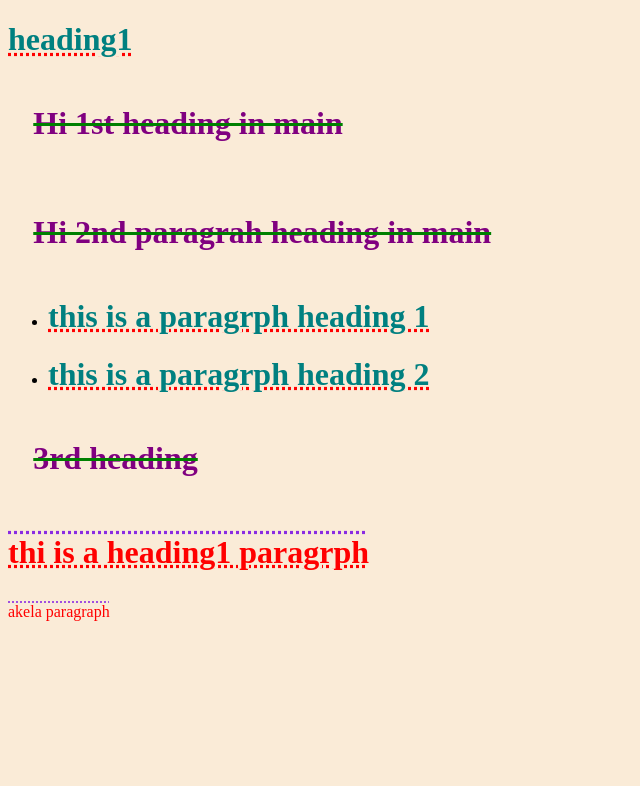
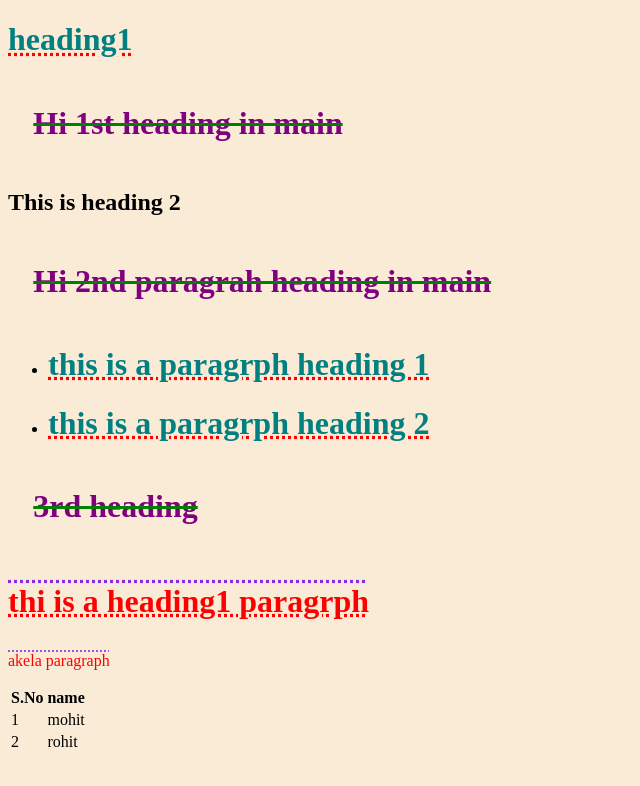
Before and after one commit to mohit2978/basicWebdevLearn, a plain HTML site: page index.html in a window 1280 px wide. Shown: the whole page, without its empty margins (0-640 px from the left). Drawn offline with Linux system fonts and the light colour scheme.

Commit message:
table tag

```diff
--- a/index.html
+++ b/index.html
@@ -11,6 +11,7 @@
   <h1>heading1</h1>
   <main>
     <h1>Hi 1st heading in main</h1>
+    <h2>This is heading 2</h2>
     <p>
       <h1>Hi 2nd paragrah heading in main</h1>
       <ul>
@@ -24,5 +25,24 @@
     <p> thi is a  heading1 paragrph</p>
   </h1>
   <p>akela paragraph</p>
+
+  <table>
+    <thead>
+      <tr>
+        <th>S.No</th>
+        <th>name</th>
+      </tr>
+    </thead>
+    <tbody>
+      <tr>
+        <td>1</td>
+        <td>mohit</td>
+      </tr>
+      <tr>
+        <td>2</td>
+        <td>rohit</td>
+      </tr>
+    </tbody>
+  </table>
 </body>
 </html>
```
